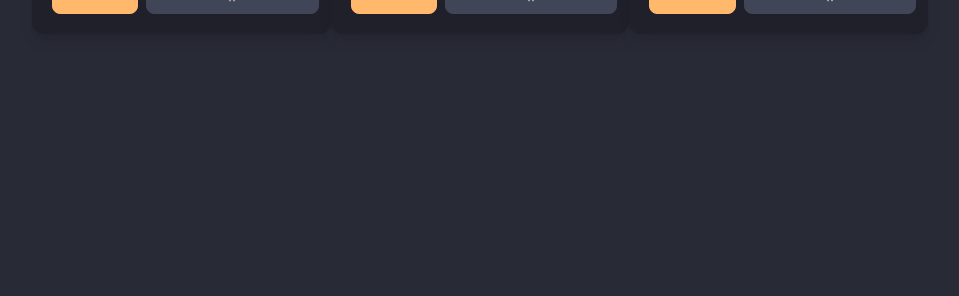
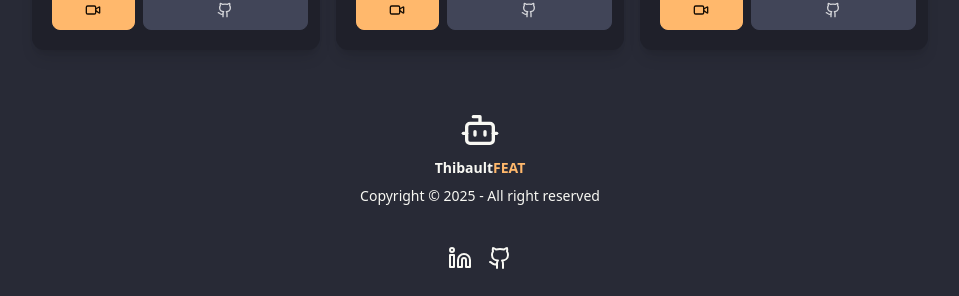
Before and after one commit to Thibolognaize/Portfolio-2025, a React (Vite) app: page / in a window 1280 px wide. Shown: the part 3770-4066 px from the top of the page, without its empty margins (160-1119 px from the left). Before the commit the page ends 3824 px from the top, so only its background shows below. Built offline with nearby package versions, Linux system fonts and the light colour scheme.

Commit message:
[ADD]_footer

```diff
--- a/src/App.tsx
+++ b/src/App.tsx
@@ -3,6 +3,7 @@ import Navbar from "./components/Navbar";
 import About from "./components/About";
 import Experiences from "./components/Experiences";
 import Projects from "./components/Projects";
+import Footer from "./components/Footer";
 
 export default function App() {
   	return (
@@ -16,6 +17,7 @@ export default function App() {
 				<Experiences />
 				<Projects/>
 			</div>
+			<Footer/>
 		</>
 	);
 }
--- /dev/null
+++ b/src/components/Footer.tsx
@@ -0,0 +1,36 @@
+import { Bot, Github, Linkedin } from "lucide-react";
+
+const Footer = () => {
+  return (
+		<footer className="footer footer-horizontal footer-center p-10">
+			<aside>
+				<a
+					className="flex items-center font-bold text-3xl md:text-xl gap-0.5"
+					href="#">
+					<Bot className="w-10 h-10" />
+				</a>
+				<p className="font-bold">
+					<span>Thibault</span>
+					<span className="text-accent">FEAT</span>
+				</p>
+				<p>
+					Copyright © {new Date().getFullYear()} - All right reserved
+				</p>
+			</aside>
+			<nav>
+				<div className="grid grid-flow-col gap-4">
+					<a
+						href="https://www.linkedin.com/in/thibault-feat/"
+						target="_blank">
+						<Linkedin className="w-6 h-6 text-current" />
+					</a>
+					<a href="https://github.com/Thibolognaize" target="_blank">
+						<Github className="w-6 h-6 text-current" />
+					</a>
+				</div>
+			</nav>
+		</footer>
+  );
+}
+
+export default Footer
--- a/src/components/Projects.tsx
+++ b/src/components/Projects.tsx
@@ -64,11 +64,12 @@ const projects = [
 const Projects = () => {
   return (
 		<div className="mt-10">
-        <Title title="Projects"/>
-        <div className="grid md:grid-cols-3" gap-4>
-            {
-                projects.map((project) => (
-                    <div key={project.id} className="bg-base-300 p-5 h-fit rounded-xl shadow-lg">
+			<Title title="Projects" />
+			<div className="grid md:grid-cols-3  gap-4">
+				{projects.map((project) => (
+					<div
+						key={project.id}
+						className="bg-base-300 p-5 h-fit rounded-xl shadow-lg">
 						<img
 							src={project.image}
 							alt={project.title}
@@ -86,19 +87,22 @@ const Projects = () => {
 							))}
 						</div>
 						<div className="flex">
-                            <a className="btn btn-accent w-1/3" href={project.demoLink}>
+							<a
+								className="btn btn-accent w-1/3"
+								href={project.demoLink}>
 								<Video className="w-4" />
 							</a>
-                            <a className="btn btn-neutral w-2/3 ml-2" href={project.github}>
+							<a
+								className="btn btn-neutral w-2/3 ml-2"
+								href={project.github}>
 								<Github className="w-4" />
 							</a>
 						</div>
 					</div>
-                ))
-            }
+				))}
 			</div>
 		</div>
-  )
+  );
 }
 
 export default Projects
```
Lines whose indentation alone changed are shown as unchanged.
